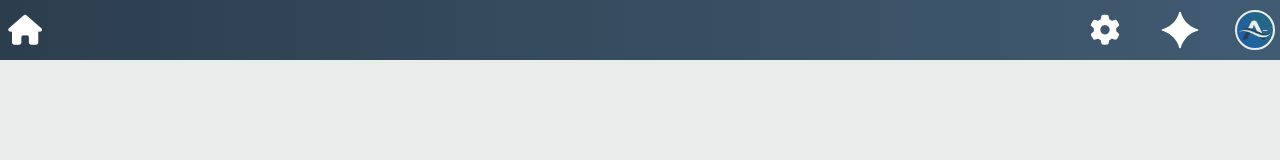
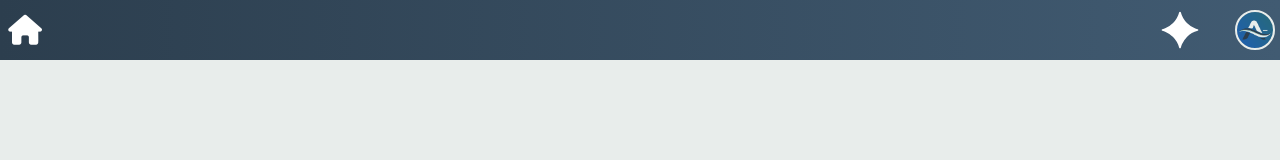
Before and after one commit to Larand26/Aminus, a React (Vite) app: page /#/home in a window 1280 px wide. Shown: the top 160 px of the page. Built offline with nearby package versions, Linux system fonts and the light colour scheme.

Commit message:
style: tira configurações de home

```diff
--- a/src/components/NavBar.jsx
+++ b/src/components/NavBar.jsx
@@ -3,7 +3,7 @@ import { useNavigate } from "react-router-dom";
 import "../styles/nav-bar.css";
 import "../styles/icons.css";
 
-const NavBar = () => {
+const NavBar = (props) => {
   const navigate = useNavigate();
   return (
     <div className="nav-bar">
@@ -13,9 +13,11 @@ const NavBar = () => {
         </button>
       </div>
       <div className="actions">
-        <button>
-          <i className="fa fa-cog"></i>
-        </button>
+        {props.page !== "home" && (
+          <button>
+            <i className="fa fa-cog"></i>
+          </button>
+        )}
         <button>
           <i className="icon-gemini"></i>
         </button>
--- a/src/pages/Home.jsx
+++ b/src/pages/Home.jsx
@@ -7,7 +7,7 @@ const Home = () => {
   const navigate = useNavigate();
   return (
     <div>
-      <NavBar />
+      <NavBar page="home" />
     </div>
   );
 };
```
